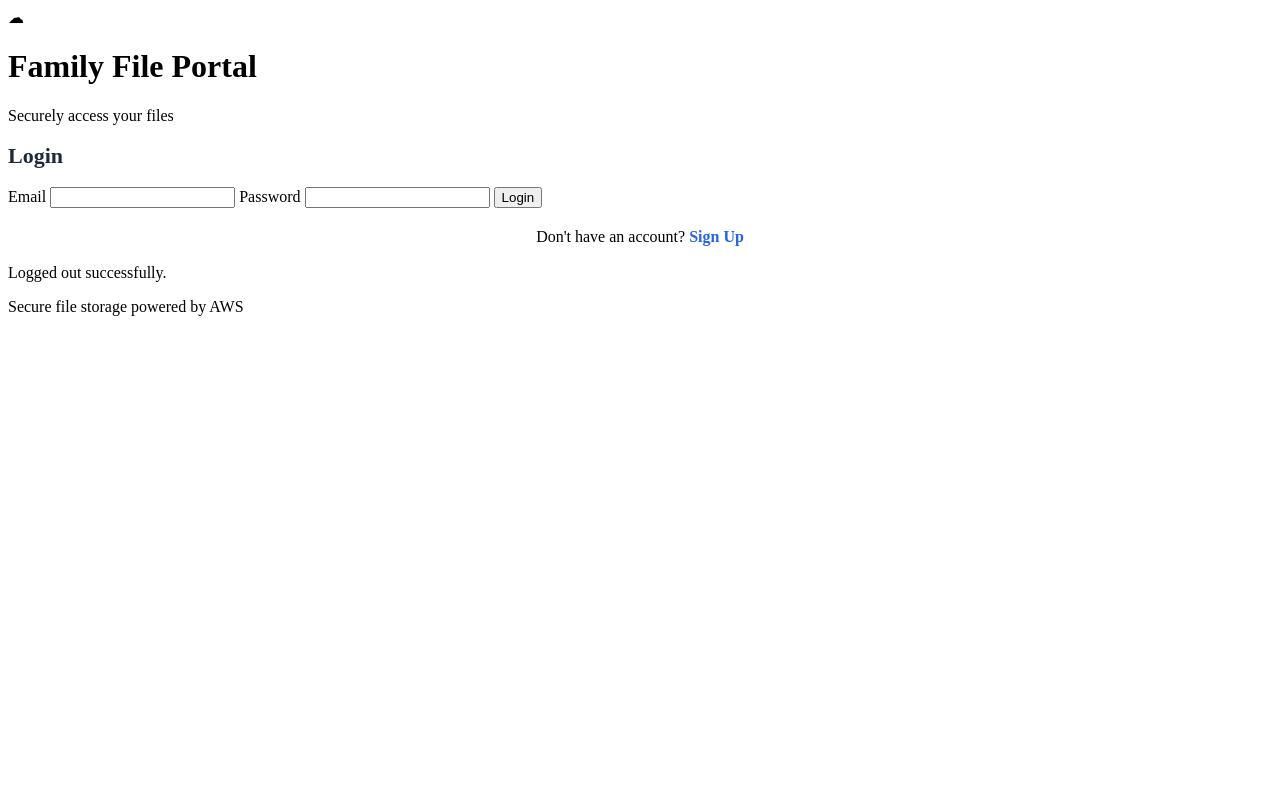
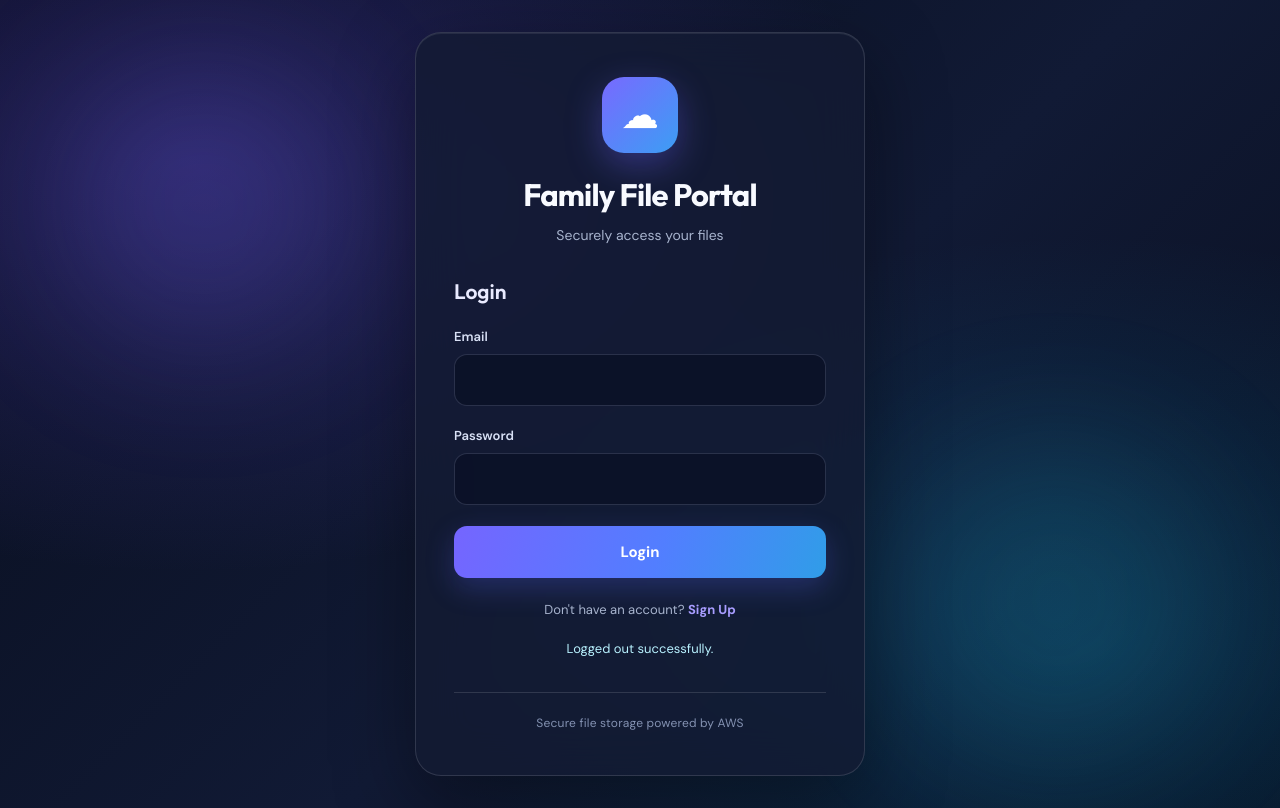
Before and after one commit to ABHIRAM74-coder/REPO_AWS, a website built with Vite: page frontend/index.html in a window 1280 px wide. Both pictures are taken after a click on the button "Logout". Built offline with nearby package versions, Linux system fonts and the light colour scheme; what aws-amplify would draw is missing.

Commit message:
CSS change

```diff
--- a/frontend/style.css
+++ b/frontend/style.css
@@ -1,33 +1,361 @@
+
+@import url('https://fonts.googleapis.com/css2?family=DM+Sans:wght@400;500;600;700&family=Outfit:wght@400;500;600;700;800&display=swap');
+
+:root {
+    --primary: #7c6cff;
+    --primary-light: #a89dff;
+    --secondary: #22d3ee;
+    --background: #080d1c;
+    --text: #f8faff;
+    --muted: #a8b4ce;
+    --border: rgba(255, 255, 255, 0.13);
+}
+
+* {
+    box-sizing: border-box;
+}
+
+html {
+    min-height: 100%;
+}
+
+body {
+    margin: 0;
+    min-height: 100vh;
+    min-height: 100dvh;
+    font-family: 'DM Sans', sans-serif;
+    color: var(--text);
+    background:
+        radial-gradient(
+            ellipse at 15% 20%,
+            rgba(99, 75, 230, 0.30),
+            transparent 45%
+        ),
+        radial-gradient(
+            ellipse at 85% 80%,
+            rgba(14, 165, 233, 0.20),
+            transparent 45%
+        ),
+        linear-gradient(
+            135deg,
+            #080d1c 0%,
+            #111a35 55%,
+            #080d1c 100%
+        );
+}
+
+/* Decorative glow */
+
+body::before,
+body::after {
+    content: "";
+    position: fixed;
+    border-radius: 50%;
+    pointer-events: none;
+    filter: blur(70px);
+    z-index: 0;
+}
+
+body::before {
+    width: 280px;
+    height: 280px;
+    top: 8%;
+    left: 5%;
+    background: rgba(124, 108, 255, 0.18);
+}
+
+body::after {
+    width: 320px;
+    height: 320px;
+    bottom: 5%;
+    right: 5%;
+    background: rgba(34, 211, 238, 0.12);
+}
+
+/* Main layout */
+
+.login-container {
+    position: relative;
+    z-index: 1;
+    display: flex;
+    justify-content: center;
+    align-items: center;
+    min-height: 100vh;
+    min-height: 100dvh;
+    padding: 32px 16px;
+}
+
+/* Glass card */
+
+.login-card {
+    width: 100%;
+    max-width: 450px;
+    padding: 44px 38px;
+    border-radius: 26px;
+    background: rgba(19, 27, 51, 0.80);
+    border: 1px solid var(--border);
+    box-shadow:
+        0 25px 80px rgba(0, 0, 0, 0.40),
+        inset 0 1px 0 rgba(255, 255, 255, 0.08);
+    backdrop-filter: blur(24px);
+    -webkit-backdrop-filter: blur(24px);
+    animation: cardAppear 0.65s ease both;
+}
+
+@keyframes cardAppear {
+    from {
+        opacity: 0;
+        transform: translateY(24px);
+    }
+    to {
+        opacity: 1;
+        transform: translateY(0);
+    }
+}
+
+/* Cloud logo */
+
+.logo {
+    display: flex;
+    align-items: center;
+    justify-content: center;
+    width: 76px;
+    height: 76px;
+    margin: 0 auto 22px;
+    border-radius: 22px;
+    font-size: 38px;
+    color: white;
+    background: linear-gradient(
+        135deg,
+        #7869ff,
+        #3c9ef4
+    );
+    box-shadow:
+        0 12px 35px rgba(110, 100, 255, 0.35);
+}
+
+/* Headings */
+
+h1,
+h2 {
+    font-family: 'Outfit', sans-serif;
+}
+
+h1 {
+    margin: 0;
+    font-size: 31px;
+    font-weight: 700;
+    text-align: center;
+    letter-spacing: -0.8px;
+}
+
+.subtitle {
+    margin: 10px 0 32px;
+    text-align: center;
+    font-size: 14px;
+    line-height: 1.6;
+    color: var(--muted);
+}
+
+h2 {
+    margin: 0 0 24px;
+    font-size: 21px;
+    font-weight: 600;
+    color: #e9eaff;
+}
+
+/* Forms */
+
+form {
+    width: 100%;
+}
+
+label {
+    display: block;
+    margin-bottom: 9px;
+    font-size: 13px;
+    font-weight: 600;
+    color: #d8e0f5;
+}
+
+input {
+    width: 100%;
+    height: 52px;
+    padding: 0 16px;
+    margin-bottom: 21px;
+    border-radius: 13px;
+    border: 1px solid rgba(180, 195, 230, 0.18);
+    background: rgba(8, 15, 34, 0.65);
+    color: white;
+    font: inherit;
+    font-size: 14px;
+    outline: none;
+    transition:
+        border-color 0.2s ease,
+        box-shadow 0.2s ease,
+        background 0.2s ease;
+}
+
+input::placeholder {
+    color: #7986a3;
+}
+
+input:hover {
+    border-color: rgba(168, 157, 255, 0.5);
+}
+
+input:focus {
+    border-color: var(--primary-light);
+    background: rgba(13, 20, 43, 0.95);
+    box-shadow: 0 0 0 4px rgba(124, 108, 255, 0.15);
+}
+
+/* Buttons */
+
+button {
+    width: 100%;
+    min-height: 52px;
+    padding: 13px 20px;
+    border: none;
+    border-radius: 13px;
+    background: linear-gradient(
+        110deg,
+        #7565ff 0%,
+        #527eff 55%,
+        #309de8 100%
+    );
+    color: #fff;
+    font-family: 'DM Sans', sans-serif;
+    font-size: 15px;
+    font-weight: 700;
+    cursor: pointer;
+    box-shadow: 0 10px 28px rgba(91, 103, 255, 0.25);
+    transition:
+        transform 0.2s ease,
+        box-shadow 0.2s ease,
+        filter 0.2s ease;
+}
+
+button:hover {
+    transform: translateY(-2px);
+    box-shadow: 0 14px 32px rgba(91, 103, 255, 0.4);
+    filter: brightness(1.08);
+}
+
+button:active {
+    transform: translateY(0);
+}
+
+button:disabled {
+    opacity: 0.6;
+    cursor: not-allowed;
+}
+
+/* Links */
+
+form p {
+    margin: 22px 0 0;
+    text-align: center;
+    color: var(--muted);
+    font-size: 13px;
+    line-height: 1.6;
+}
+
+a {
+    color: #a89dff;
+    font-weight: 700;
+    text-decoration: none;
+    transition: color 0.2s ease;
+}
+
+a:hover {
+    color: #d0caff;
+    text-decoration: underline;
+}
+
+/* Authentication status */
+
+#message {
+    margin: 18px 0 0;
+    text-align: center;
+    font-size: 13px;
+    line-height: 1.6;
+    color: #b9f2ff;
+    overflow-wrap: anywhere;
+}
+
+#message:empty {
+    display: none;
+}
+
+/* Authenticated account */
+
+#accountSection {
+    text-align: center;
+}
+
+#accountSection h2 {
+    color: #8ef0cb;
+}
+
+#accountSection p {
+    color: var(--muted);
+    line-height: 1.6;
+}
+
+/* Footer */
+
+.footer-text {
+    margin: 32px 0 0;
+    padding-top: 22px;
+    border-top: 1px solid var(--border);
+    color: #8492b2;
+    font-size: 12px;
+    text-align: center;
+    letter-spacing: 0.2px;
+}
+
+/* Visibility - important for Cognito forms */
 
 [hidden] {
     display: none !important;
 }
 
-.login-card h2 {
-    color: #1e293b;
-    font-size: 22px;
+/* Mobile responsive */
+
+@media (max-width: 480px) {
+    .login-container {
+        padding: 20px 14px;
     }
 
-.login-card a {
-    color: #2563eb;
-    font-weight: bold;
-    text-decoration: none;
+    .login-card {
+        padding: 32px 23px;
+        border-radius: 22px;
     }
 
-.login-card a:hover {
-    text-decoration: underline;
+    h1 {
+        font-size: 27px;
     }
 
-.login-card form p {
-    text-align: center;
-    margin-top: 20px;
+    .logo {
+        width: 66px;
+        height: 66px;
+        font-size: 34px;
     }
 
-#message {
-    margin-top: 18px;
-    overflow-wrap: anywhere;
+    input,
+    button {
+        min-height: 50px;
+    }
 }
 
-#accountSection {
-    text-align: center;
+/* Accessibility */
+
+@media (prefers-reduced-motion: reduce) {
+    *,
+    *::before,
+    *::after {
+        animation-duration: 0.01ms !important;
+        transition-duration: 0.01ms !important;
     }
+}
```
Lines whose indentation alone changed are shown as unchanged.
